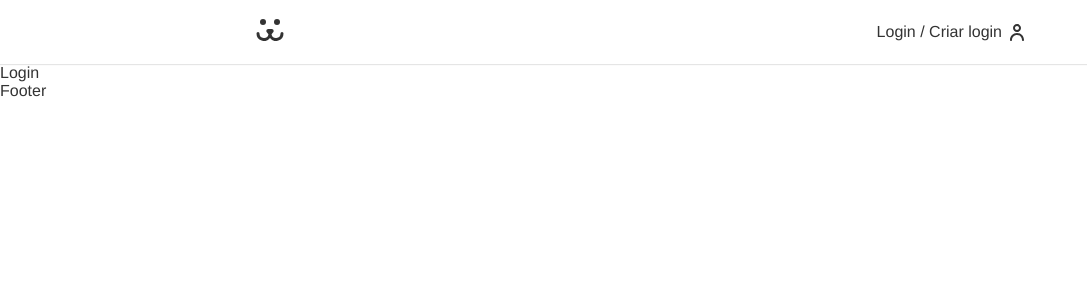
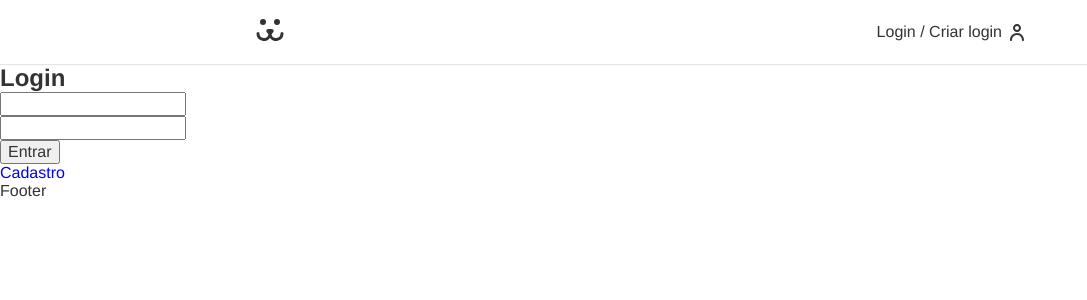
Before and after one commit to Sh4kaa/dogs, a React (Create React App) app: page /login in a window 1280 px wide. Shown: the top 300 px of the page, without its empty margins (0-1087 px from the left). Built offline with nearby package versions, Linux system fonts and the light colour scheme.

Commit message:
Login Routes

```diff
--- a/src/App.js
+++ b/src/App.js
@@ -13,7 +13,7 @@
         <Header />
         <Routes>
           <Route path="/" element={<Home />} />
-          <Route path="/login" element={<Login />} />
+          <Route path="/login/*" element={<Login />} />
         </Routes>
         <Footer />
       </BrowserRouter>
--- a/src/Components/Login/Login.js
+++ b/src/Components/Login/Login.js
@@ -1,8 +1,20 @@
 import React from 'react'
+import { Routes, Route } from 'react-router-dom'
+import LoginForm from './LoginForm'
+import LoginCreate from './LoginCreate'
+import LoginPasswordLost from './LoginPasswordLost'
+import LoginPasswordReset from './LoginPasswordReset'
 
 const Login = () => {
   return (
-    <div>Login</div>
+    <div>
+      <Routes>
+        <Route path="/" element={<LoginForm />} />
+        <Route path="criar" element={<LoginCreate />} />
+        <Route path="perdeu" element={<LoginPasswordLost />} />
+        <Route path="resetar" element={<LoginPasswordReset />} />
+      </Routes>
+    </div>
   )
 }
 
--- /dev/null
+++ b/src/Components/Login/LoginCreate.js
@@ -0,0 +1,11 @@
+import React from 'react'
+
+const LoginCreate = () => {
+  return (
+    <div>
+      login create
+    </div>
+  )
+}
+
+export default LoginCreate
--- /dev/null
+++ b/src/Components/Login/LoginForm.js
@@ -0,0 +1,46 @@
+import React from 'react'
+import { Link } from 'react-router-dom'
+
+const LoginForm = () => {
+  const [username, setUsername] = React.useState('')
+  const [password, setPassword] = React.useState('')
+
+  function handleSubmit(event) {
+    event.preventDefault()
+    fetch('https://dogsapi.origamid.dev/json/jwt-auth/v1/token', {
+      method: 'POST',
+      headers: {
+        'Content-Type': 'application/json'
+      },
+      body: JSON.stringify({
+        username,
+        password
+      })
+    }).then(response => {
+      console.log(response)
+      return response.json()
+    }).then(json => console.log(json))
+  }
+
+  return (
+    <section>
+      <h1>Login</h1>
+      <form onSubmit={handleSubmit}>
+        <input
+          type="text"
+          value={username}
+          onChange={({ target }) => setUsername(target.value)}
+        />
+        <input
+          type="password"
+          value={password}
+          onChange={({ target }) => setPassword(target.value)}
+        />
+        <button>Entrar</button>
+      </form>
+      <Link to="/login/criar">Cadastro</Link>
+    </section>
+  )
+}
+
+export default LoginForm
--- /dev/null
+++ b/src/Components/Login/LoginPasswordLost.js
@@ -0,0 +1,9 @@
+import React from 'react'
+
+const LoginPasswordLost = () => {
+  return (
+    <div>LoginPasswordLost</div>
+  )
+}
+
+export default LoginPasswordLost
--- /dev/null
+++ b/src/Components/Login/LoginPasswordReset.js
@@ -0,0 +1,9 @@
+import React from 'react'
+
+const LoginPasswordReset = () => {
+  return (
+    <div>LoginPasswordReset</div>
+  )
+}
+
+export default LoginPasswordReset
```
